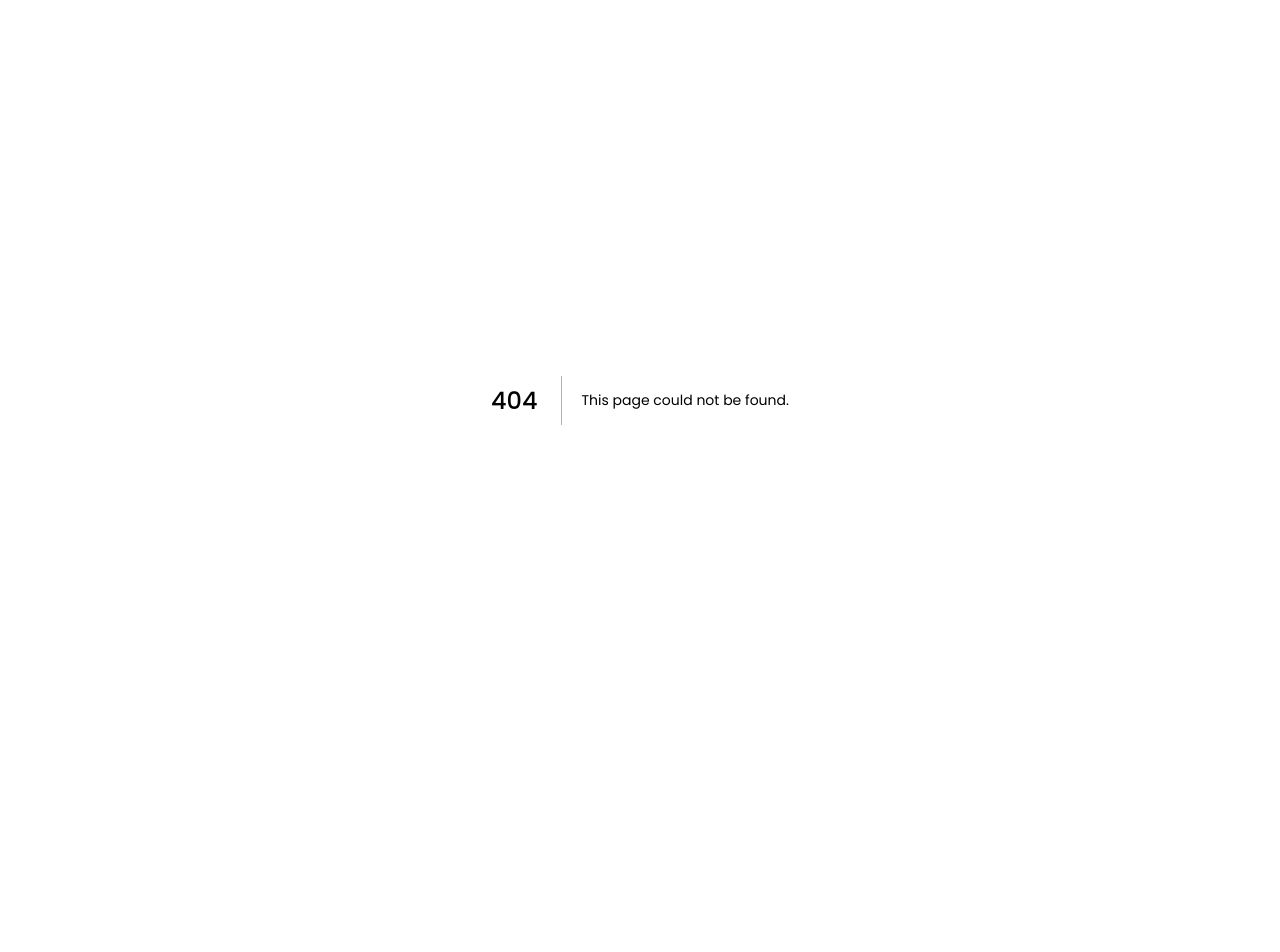
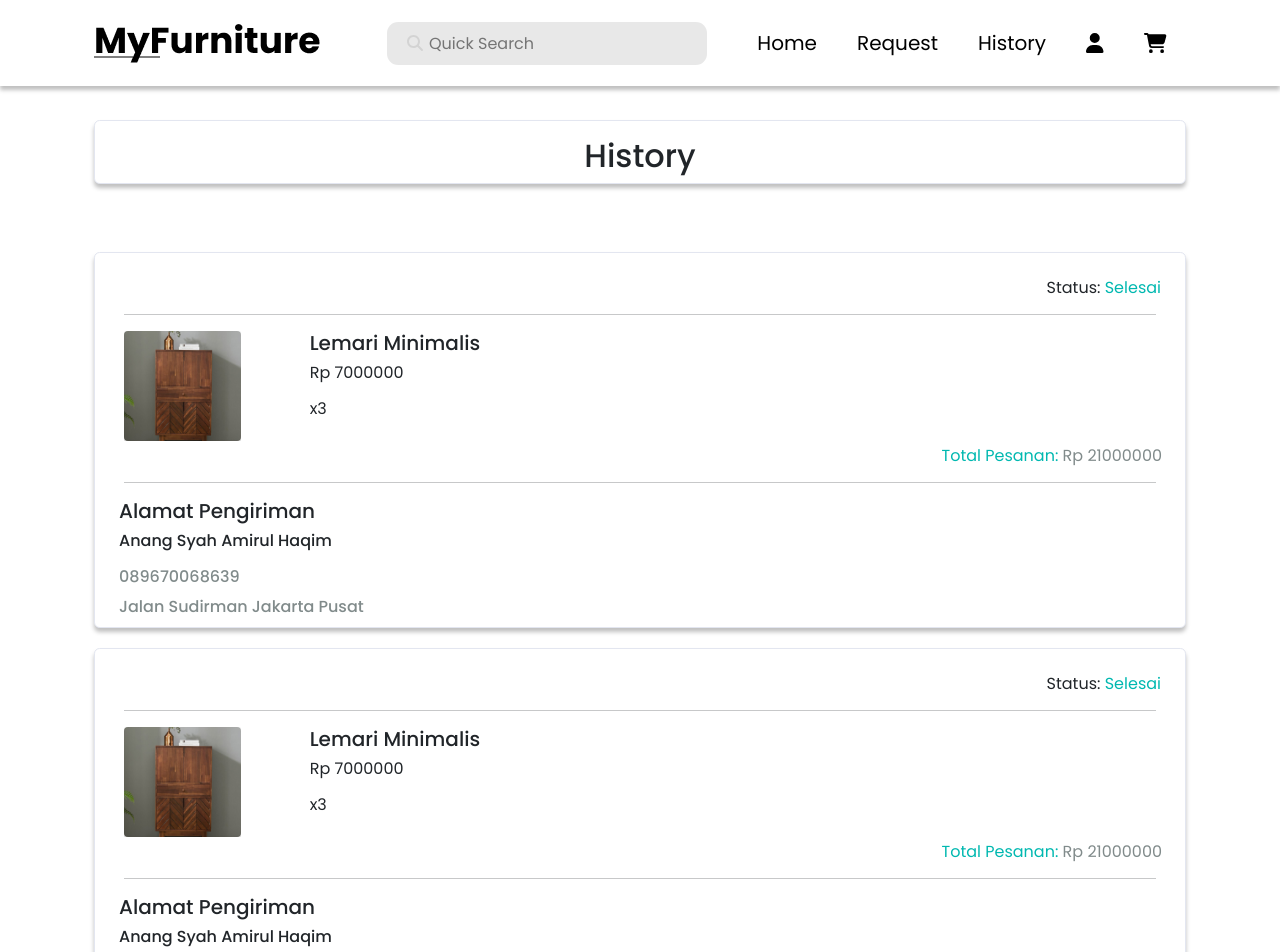
Before and after one commit to Anang20/myFurniiture-Frontend, a Next.js app: page /riwayat in a window 1280 px wide. Before the commit this address had no page. Shown: the top 952 px of the page. Before the commit the page ends 800 px from the top, so only its background shows below. Built offline with nearby package versions, Linux system fonts and the light colour scheme.

Commit message:
FEAT: menambahkan history page

```diff
--- /dev/null
+++ b/pages/riwayat.js
@@ -0,0 +1,78 @@
+import Image from "next/image";
+import NavbarCustomer from "./components/navbar_customer";
+import almari from "../public/images/almari.png";
+import Footer from "./components/footer";
+
+const Riwayat = () => {
+    return (
+        <>
+        <NavbarCustomer/>
+        <div className="container" style={{ marginTop: 120 }}>
+            <div className="row">
+                <div className="col-12">
+                    <div className="card" style={{ boxSizing: 'border-box', boxShadow: '0px 4px 4px rgba(0, 0, 0, 0.25)' }}>
+                        <h2 className="text-center pt-3">History</h2>
+                    </div>
+                </div>
+
+                <div className="col-12 mt-5">
+                    <div className="card" style={{ marginTop: 20, boxSizing: 'border-box', boxShadow: '0px 4px 4px rgba(0, 0, 0, 0.25)' }}>
+                        <div className="container">
+                            <span style={{ float: 'right', marginTop: 25 }}>Status: <span style={{ color: '#00B8B0' }}>Selesai</span></span>
+                        </div>
+                        <hr style={{ marginLeft: 29, marginRight: 29 }}/>
+                        <div className="row">
+                            <div className="col-2" style={{ marginLeft: 29 }}>
+                                <Image src={almari} width={117} height={110} style={{ filter: "drop-shadow(0px 4px 4px rgba(0, 0, 0, 0.25))", borderRadius: 4 }}/>
+                            </div>
+                            <div className="col-3">
+                                <h5>Lemari Minimalis </h5>
+                                <p>Rp 7000000</p>
+                                <p>x3</p>
+                            </div>
+                            <div className="container">
+                                <span style={{ color: '#00B8B0', float: 'right', marginRight: 11 }}>Total Pesanan: <span style={{ color: '#818B8B' }}>Rp 21000000</span></span>
+                            </div>
+                        </div>
+                        <hr style={{ marginLeft: 29, marginRight: 29 }}/>
+                        <div className="container">
+                            <h5>Alamat Pengiriman</h5>
+                            <p style={{ fontWeight: 500, fontSize: 16 }}>Anang Syah Amirul Haqim</p>
+                            <p style={{ fontWeight: 500, fontSize: 16, color: '#818B8B', marginBottom: 10 }}>089670068639</p>
+                            <p style={{ fontWeight: 500, fontSize: 16, color: '#818B8B', marginBottom: 10 }}>Jalan Sudirman Jakarta Pusat</p>
+                        </div>
+                    </div>
+                    <div className="card" style={{ marginTop: 20, boxSizing: 'border-box', boxShadow: '0px 4px 4px rgba(0, 0, 0, 0.25)' }}>
+                        <div className="container">
+                            <span style={{ float: 'right', marginTop: 25 }}>Status: <span style={{ color: '#00B8B0' }}>Selesai</span></span>
+                        </div>
+                        <hr style={{ marginLeft: 29, marginRight: 29 }}/>
+                        <div className="row">
+                            <div className="col-2" style={{ marginLeft: 29 }}>
+                                <Image src={almari} width={117} height={110} style={{ filter: "drop-shadow(0px 4px 4px rgba(0, 0, 0, 0.25))", borderRadius: 4 }}/>
+                            </div>
+                            <div className="col-3">
+                                <h5>Lemari Minimalis </h5>
+                                <p>Rp 7000000</p>
+                                <p>x3</p>
+                            </div>
+                            <div className="container">
+                                <span style={{ color: '#00B8B0', float: 'right', marginRight: 11 }}>Total Pesanan: <span style={{ color: '#818B8B' }}>Rp 21000000</span></span>
+                            </div>
+                        </div>
+                        <hr style={{ marginLeft: 29, marginRight: 29 }}/>
+                        <div className="container">
+                            <h5>Alamat Pengiriman</h5>
+                            <p style={{ fontWeight: 500, fontSize: 16 }}>Anang Syah Amirul Haqim</p>
+                            <p style={{ fontWeight: 500, fontSize: 16, color: '#818B8B', marginBottom: 10 }}>089670068639</p>
+                            <p style={{ fontWeight: 500, fontSize: 16, color: '#818B8B', marginBottom: 10 }}>Jalan Sudirman Jakarta Pusat</p>
+                        </div>
+                    </div>
+                </div>
+            </div>
+        </div>
+        <Footer/>
+        </>
+    )
+}
+export default Riwayat;
```
